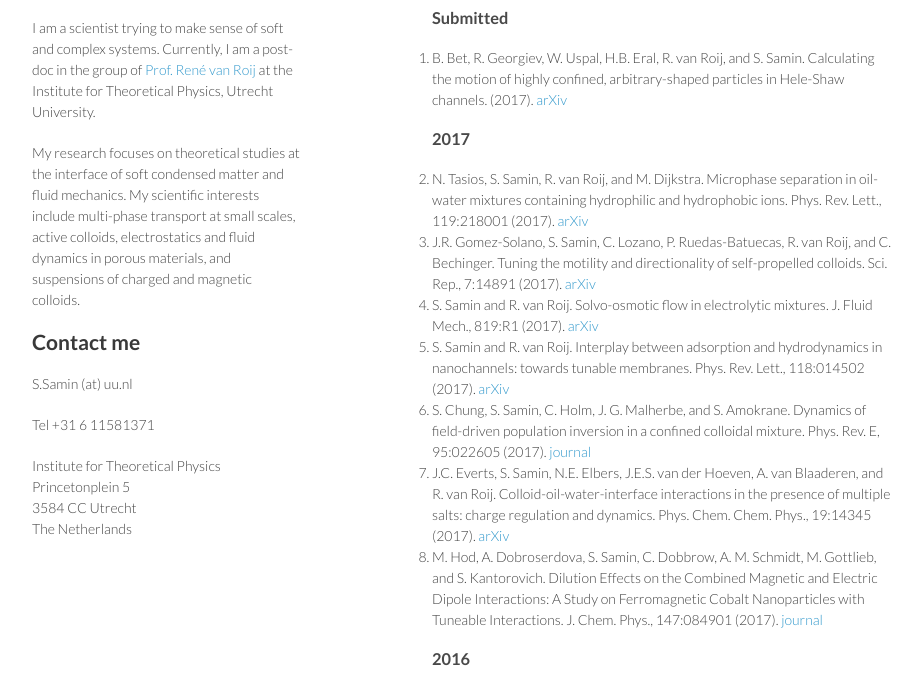
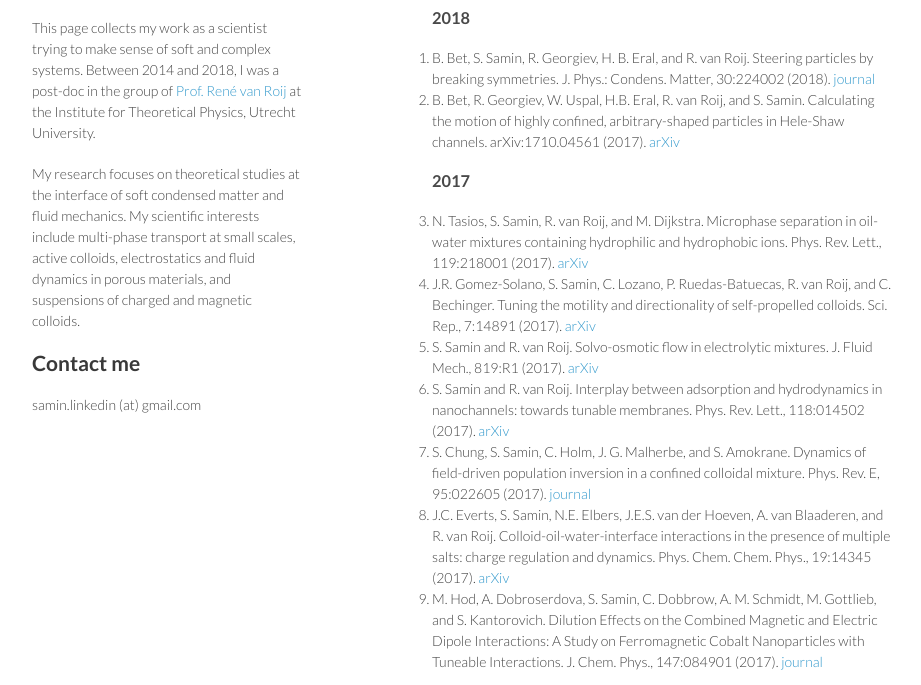
Before and after one commit to samins/samins.github.io, a plain HTML site: page index.html in a window 1280 px wide. Shown: the part 92-777 px from the top of the page, without its empty margins (178-1099 px from the left). Drawn offline with Linux system fonts and the light colour scheme.

Commit message:
updated pubs

```diff
--- a/index.html
+++ b/index.html
@@ -17,8 +17,8 @@
       <header>
         <h1>Sela Samin</h1>
         <p></p>
-<p>I am a scientist trying to make sense of soft and complex systems.
-Currently, I am a post-doc in the group of <a href="http://www.staff.science.uu.nl/~roij0101/">Prof. René van Roij</a>
+<p>This page collects my work as a scientist trying to make sense of soft and complex systems.
+Between 2014 and 2018, I was a post-doc in the group of <a href="https://www.uu.nl/staff/RHHGvanRoij/0">Prof. René van Roij</a>
 at the Institute for Theoretical Physics, Utrecht University.</p>
 <p>
 My research focuses on theoretical studies at the interface of soft condensed matter and
@@ -27,20 +27,16 @@ active colloids, electrostatics and fluid dynamics in porous materials, and susp
 </p>
 
 <h2>Contact me</h2>
-<p>S.Samin (at) uu.nl</p>
-<p>Tel +31 6 11581371</p>
-<p>Institute for Theoretical Physics<br>
-Princetonplein 5<br>
-3584 CC Utrecht<br>
-The Netherlands </p>
+<p>samin.linkedin (at) gmail.com</p>
 
       </header>
       <section>
 
 <h2>Publications</h2>
 <ol>
-<h3>Submitted</h3>
-<li>B. Bet, R. Georgiev, W. Uspal, H.B. Eral, R. van Roij, and S. Samin. Calculating the motion of highly confined, arbitrary-shaped particles in Hele-Shaw channels. (2017). <a href="https://arxiv.org/pdf/1710.04561">arXiv</a></li>
+<h3>2018</h3>
+<li>B. Bet, S. Samin, R. Georgiev, H. B. Eral, and R. van Roij. Steering particles by breaking symmetries. J. Phys.: Condens. Matter, 30:224002 (2018). <a href="http://iopscience.iop.org/article/10.1088/1361-648X/aabea9/meta">journal</a></li>
+<li>B. Bet, R. Georgiev, W. Uspal, H.B. Eral, R. van Roij, and S. Samin. Calculating the motion of highly confined, arbitrary-shaped particles in Hele-Shaw channels. arXiv:1710.04561 (2017). <a href="https://arxiv.org/pdf/1710.04561">arXiv</a></li>
 <p></p>
 <h3>2017</h3>
 <li>N. Tasios, S. Samin, R. van Roij, and M. Dijkstra. Microphase separation in oil-water mixtures containing hydrophilic and hydrophobic ions. Phys. Rev. Lett., 119:218001 (2017). <a href="https://arxiv.org/pdf/1709.00450">arXiv</a></li>
```
Also changed, not shown: 1 other file.
